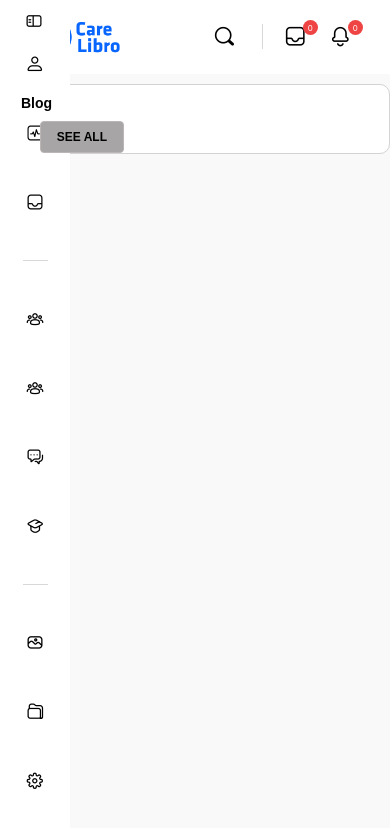
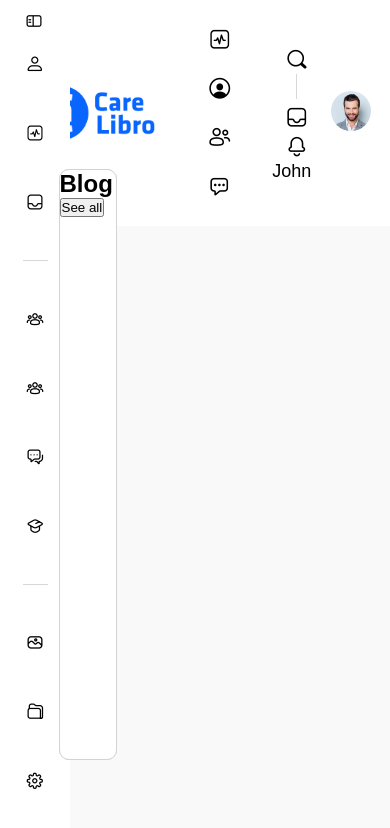
Before and after one commit to JoshuaMendez/ProyectoDisenoInterfaces, a React (Create React App) app: page / in a window 390 px wide. Shown: the top 828 px of the page. Built offline with nearby package versions, Linux system fonts and the light colour scheme.

Commit message:
a fresh start

```diff
--- a/src/App.jsx
+++ b/src/App.jsx
@@ -2,14 +2,24 @@ import './App.css';
 import Navbar from './components/Navbar/Navbar.jsx'
 import Leftbar from './components/Leftbar/Leftbar.jsx'
 import Blog from './components/blog/blog.jsx'
-// import { BarraNavegacionSuperior } from './components/barra-navegacion-superior/barra-navegacion-superior.jsx';
+// import Share from './components/Share/Share.jsx'
 
 function App() {
   return (
     <div className='container'>
       <Navbar />
       <Leftbar />
-      <Blog />
+      <div className='columns'>
+        <div className='column'>
+          <Blog />
+        </div>
+        <div className='column'>
+          {/* <Share /> */}
+        </div>
+        <div className='column'>
+          <Blog />
+        </div>
+      </div>
     </div>
   );
 }
--- a/src/components/Navbar/Navbar.css
+++ b/src/components/Navbar/Navbar.css
@@ -54,10 +54,9 @@
     background-color: #d7d8d9;
 }
 
-
 .username {
     font-size: 18px;
-    margin-right: 15px;
+    margin-right: 10px;
 }
 
 .profile-pic {
@@ -67,65 +66,7 @@
     object-fit: cover;
 }
 
-
-.profile-div, .right-div {
-    display: flex;
-    align-items: center;
+.profile li {
+    /* flex: 1; */
+    display: inline-block;
 }
-
-.profile-list-div {
-    margin-right: 20px;
-}
-
-
-
-/* Responsive */
-@media (max-width: 950px) {
-    .navbar {
-        justify-content: space-between;
-    }
-    .profile-list-div {
-        margin-right: 0;
-    }
-    .profile-div, .search-div {
-        display: none;
-    }
-    .profile-list {
-        display: flex;
-        /* flex-direction: row; */
-        align-items: center;
-        justify-content: flex-end;
-    }
-    .profile-list li {
-        /* display: inline-block; */
-        /* align-items: center; */
-        margin: 0 10px;
-        font-size: 25px;
-        color: black;
-        cursor: pointer;
-    }
-    .imagotipo {
-        width: calc(15vw + 50px);
-    }
-}
-
-.counter {
-    font-size: 8px;
-    background-color: #EF4444;
-    color: #fff;
-    min-height: 15px;
-    min-width: 15px;
-    display: flex;
-    justify-content: center;
-    align-items: center;
-    border-radius: 50%;
-    position: absolute;
-    top: -2px;
-    right: 0px;
-}
-
-.profile-list a {
-    position: relative;
-    font-size: 25px;
-    padding: 0px 5px;
-}
--- a/src/components/Navbar/Navbar.jsx
+++ b/src/components/Navbar/Navbar.jsx
@@ -8,40 +8,23 @@ import man from '../../assets/images/models/man.jpg';
 const Navbar = () => {
     return (
         <div className='navbar'>
-
             <img src={imagotipo} className='imagotipo' />
-
-            <div className='search-div'>
             <ul className='icon-list'>
                 <li><i className="bb-icon-l bb-icon-activity"></i></li>
                 <li><i className="bb-icon-l buddyboss bb-icon-user-avatar"></i></li>
                 <li><i className="bb-icon-l buddyboss bb-icon-user-friends-alt"></i></li>
                 <li><i className="bb-icon-l buddyboss bb-icon-comment-square-dots"></i></li>
             </ul>
-            </div>
-
-            <div className='right-div'>
-                <div className='profile-list-div'>
             <ul className='profile-list'>
                 <li><i className ="bb-icon-l bb-icon-search"></i></li>
                 <li><div className='divider'></div></li>
-                        <a className="icon-relative">
-                            <i className="bb-icon-l bb-icon-inbox"></i>
-                            <span className='counter'>0</span>
-                        </a>
-                        <a className="icon-relative">
-                            <i className="bb-icon-l bb-icon-bell"></i>
-                            <span className='counter'>0</span>
-                        </a>
+                <li><i className="bb-icon-l bb-icon-inbox"></i></li>
+                <li><i className="bb-icon-l bb-icon-bell"></i></li>
+                <li><p className='username'>John</p></li>
             </ul>
-                </div>
-
-                <div className='profile-div'>
-                    <p className='username'>John</p>
-                    <img src={man} className='profile-pic' />
-                </div>
-            </div>
-
+            <ul className='profile'>
+                <li><img src={man} className='profile-pic' /></li>
+            </ul>
         </div>
     );
 }
--- /dev/null
+++ b/src/components/Share/Share.jsx
@@ -0,0 +1,41 @@
+import './Share.css';
+
+function App() {
+    return (
+        <div className="share">
+        <div className="shareWrapper">
+            <div className="shareTop">
+            <img className="shareProfileImg" src="/assets/person/1.jpeg" alt="" />
+            <input
+                placeholder="What's in your mind Safak?"
+                className="shareInput"
+            />
+            </div>
+            <hr className="shareHr"/>
+            <div className="shareBottom">
+                <div className="shareOptions">
+                    <div className="shareOption">
+                        <PermMedia htmlColor="tomato" className="shareIcon"/>
+                        <span className="shareOptionText">Photo or Video</span>
+                    </div>
+                    <div className="shareOption">
+                        <Label htmlColor="blue" className="shareIcon"/>
+                        <span className="shareOptionText">Tag</span>
+                    </div>
+                    <div className="shareOption">
+                        <Room htmlColor="green" className="shareIcon"/>
+                        <span className="shareOptionText">Location</span>
+                    </div>
+                    <div className="shareOption">
+                        <EmojiEmotions htmlColor="goldenrod" className="shareIcon"/>
+                        <span className="shareOptionText">Feelings</span>
+                    </div>
+                </div>
+                <button className="shareButton">Share</button>
+            </div>
+        </div>
+        </div>
+    );
+}
+
+export default App;
--- a/src/components/blog/blog.css
+++ b/src/components/blog/blog.css
@@ -2,37 +2,13 @@
 @import url('../../assets/icons/css/bb-icons.css');
 
 
-.bloque-blog {
-    width: 100%; /* Ajustar el ancho para que ocupe toda la columna */
-    height: auto; /* Ajustar la altura automáticamente */
+.bloque-blog{
+    width: 15%;
+    height: 70%;
     background: white;
+    position: fixed;
+    top: 20%;
+    left: 15%;
     border-radius: 10px;
     border: 1px solid lightgray;
-    font-family: apple-system, BlinkMacSystemFont, segoe ui, Roboto, Oxygen-Sans, Ubuntu, Cantarell, helvetica neue, sans-serif;
-    margin: 10px 0; /* Añadir margen para separar el bloque de otros elementos */
-    box-sizing: border-box; /* Incluir el padding y el borde en el ancho y la altura */
 }
-
-.boton-blog{
-    font-weight: 800;
-    font-size: 12px;
-    text-transform: uppercase;
-    padding: 8px 16px;
-    border-radius: 4px;
-    display: inline-block;
-    background-color: rgb(167, 165, 165) ;
-    border: 1px solid rgb(187, 181, 181);
-    position : relative;
-    top: 80%;
-    left: 10%;
-}
-
-#title-blog{
-    font-size: 14px;
-    top: 10 px;
-    left: 10px;
-    list-style: none;
-    padding : 10px;
-    position: relative;
-
-}
--- a/src/components/blog/blog.jsx
+++ b/src/components/blog/blog.jsx
@@ -6,8 +6,8 @@ import '../../assets/icons/css/bb-icons.css'; // Ensure this path is correct
 const Blog = () => {
     return (
         <div class = "bloque-blog">
-            <h2 id = "title-blog">Blog</h2>
-            <button class = "boton-blog">See all</button>
+            <h2>Blog</h2>
+            <button>See all</button>
         </div>
     );
 }
```
Also changed, not shown: src/components/Share/Share.css (added), 1 other file (tests, documents, lock files or other folders). Lines whose indentation alone changed are shown as unchanged.
